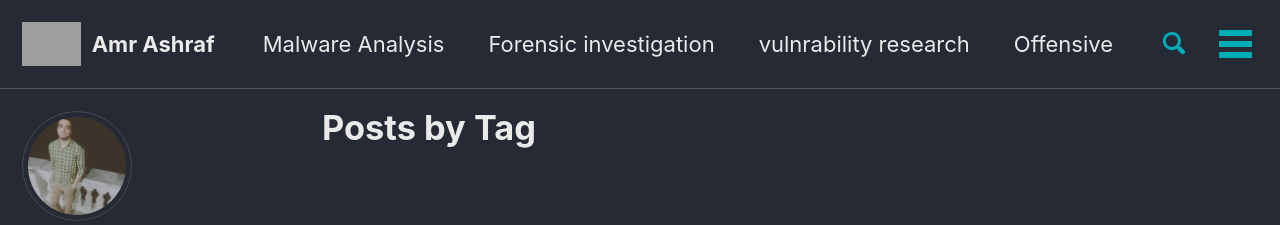
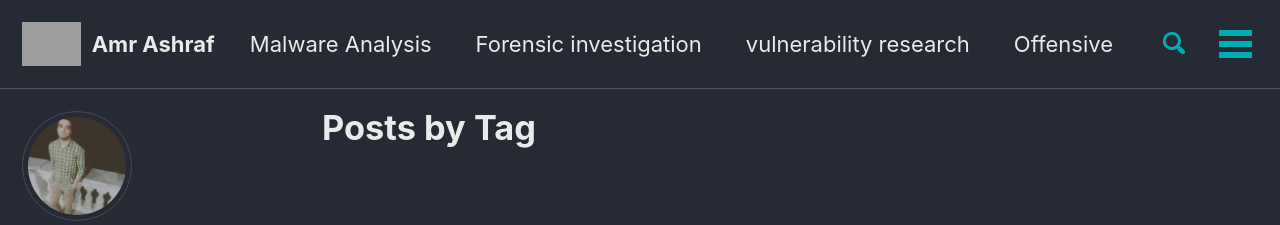
Before and after one commit to amr-git-dot/amr-git-dot.github.io, a Jekyll site: the page built from _pages/tag-archive.md, in a window 1280 px wide and 900 px high. Shown: the top 225 px of the window. Built offline with Jekyll 4.4.1, drawn with Linux system fonts in a browser that asks for light colours; cached includes are drawn as plain includes; nearby versions of some CDN libraries; grey boxes are pictures that could not be loaded.

Commit message:
Update navigation.yml

```diff
--- a/_data/navigation.yml
+++ b/_data/navigation.yml
@@ -4,8 +4,8 @@ main:
     url: /categories/#malware-analysis
   - title: "Forensic investigation"
     url: /categories/#forensic-investigation
-  - title: "vulnrability research"
-    url: /categories/#vulnrability_research
+  - title: "vulnerability research"
+    url: /categories/#vulnerability_research
   - title: "Offensive"
     url: /categories/#offensive
   - title: "CTF"
```
